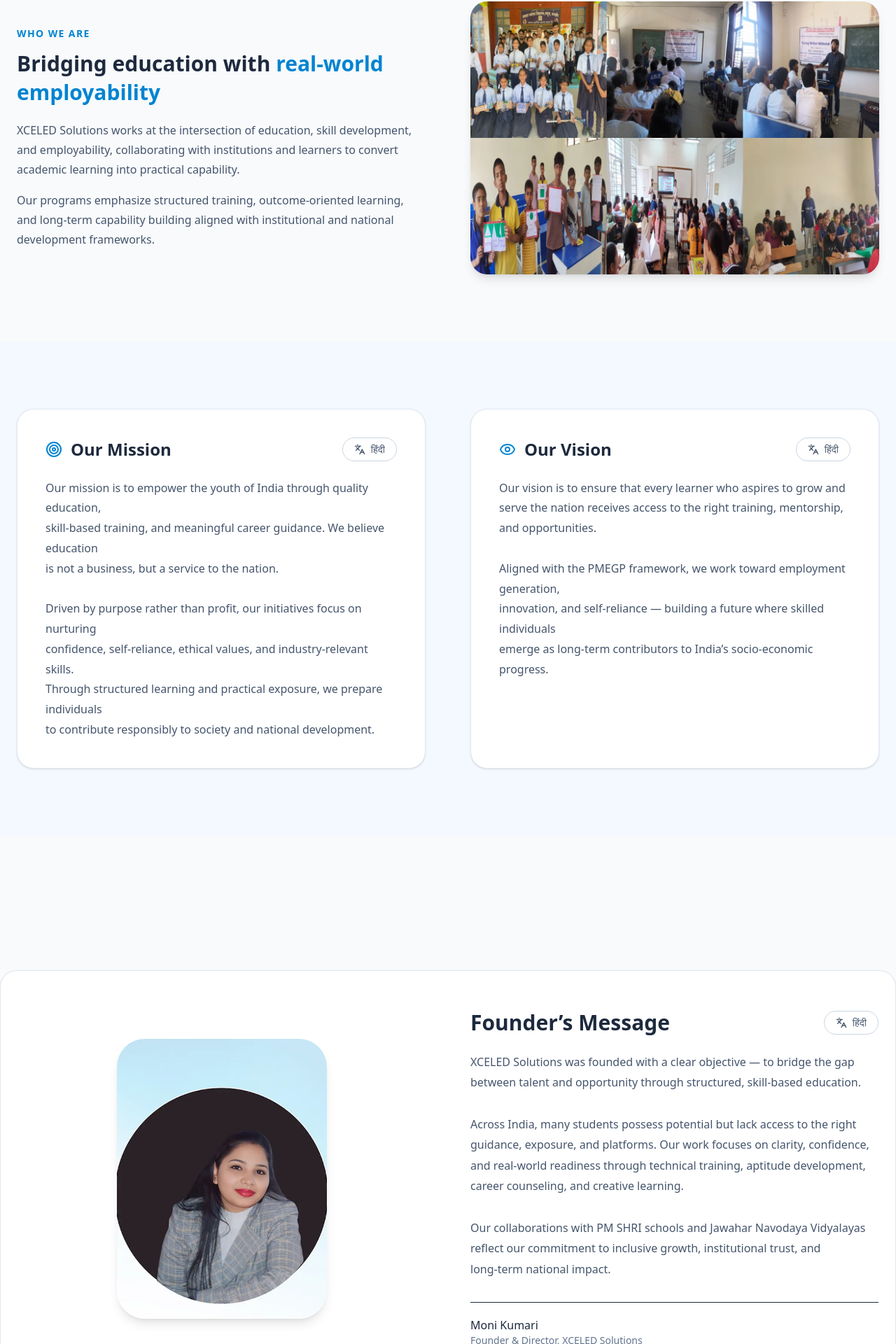
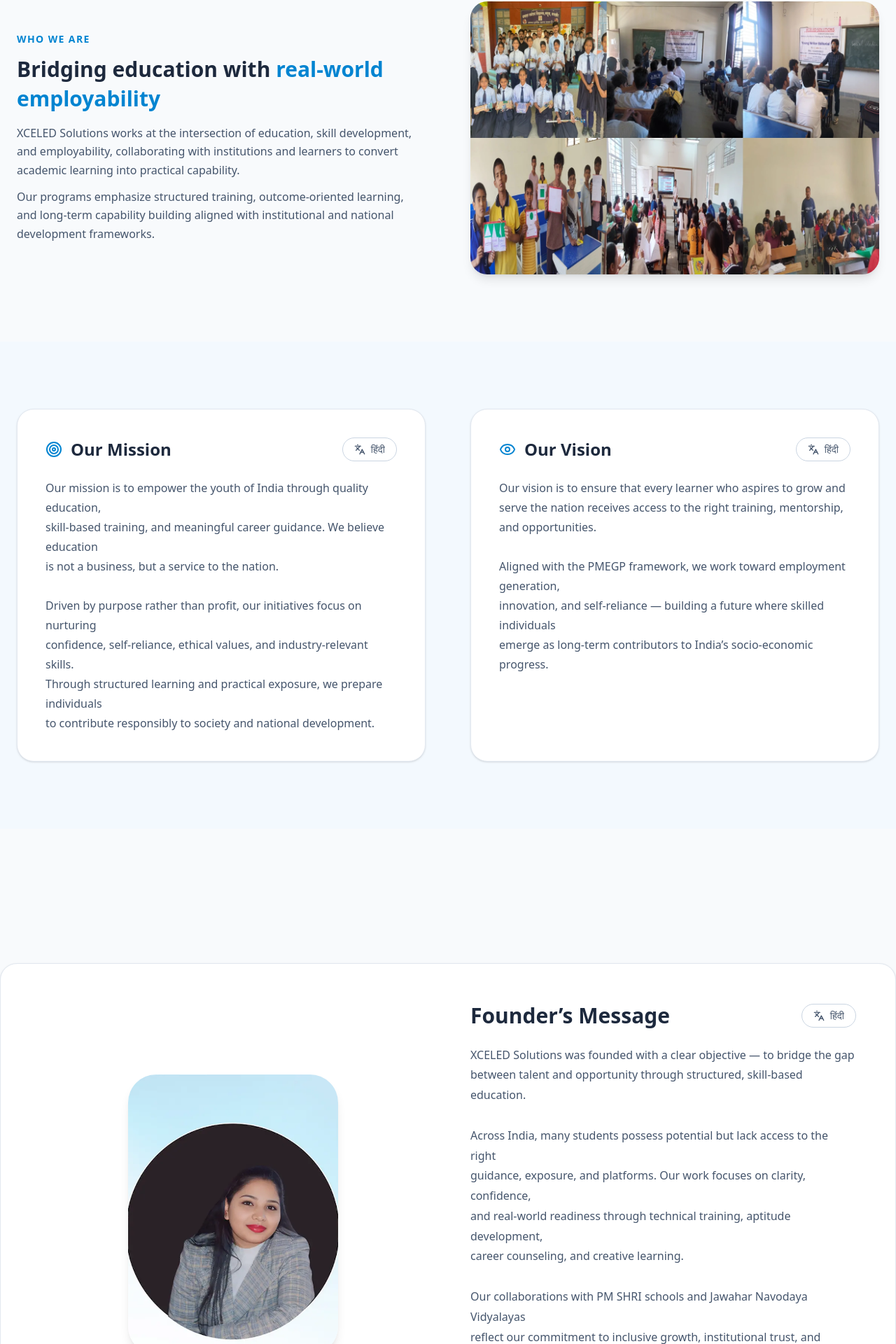
Before and after one commit to kaushalrajj/xceled_solution, a React (Vite) app: page /about in a window 1280 px wide. Shown: the part 481-2401 px from the top of the page at 70% size. Built offline with nearby package versions, Linux system fonts and the light colour scheme.

Commit message:
xcelled completetion 6

```diff
--- a/src/components/pages/About.jsx
+++ b/src/components/pages/About.jsx
@@ -41,10 +41,7 @@ const About = () => {
     visible: {
       opacity: 1,
       y: 0,
-      transition: {
-        duration: shouldReduceMotion ? 0 : 0.6,
-        ease: "easeOut",
-      },
+      transition: { duration: shouldReduceMotion ? 0 : 0.6, ease: "easeOut" },
     },
   };
 
@@ -154,8 +151,7 @@ PM SHRI विद्यालयों और जवाहर नवोदय
   );
 
   const prev = useCallback(
-    () =>
-      setIndex((p) => (p === 0 ? teamMembers.length - 1 : p - 1)),
+    () => setIndex((p) => (p === 0 ? teamMembers.length - 1 : p - 1)),
     [teamMembers.length]
   );
 
@@ -164,24 +160,23 @@ PM SHRI विद्यालयों और जवाहर नवोदय
     return index * (cardRef.current.offsetWidth + 40);
   };
 
-  /* ================= RENDER ================= */
   return (
-    <section className="relative w-full pt-24 pb-24 bg-slate-50 text-slate-800">
+    <section className="relative w-full pt-20 sm:pt-24 pb-20 sm:pb-24 bg-slate-50 text-slate-800">
       {/* ================= INTRO ================= */}
       <motion.div
         variants={fadeUp}
         initial="hidden"
         animate="visible"
-        className="max-w-5xl mx-auto px-6 mb-24"
+        className="max-w-5xl mx-auto px-6 mb-16 sm:mb-24"
       >
-        <div className="bg-white rounded-3xl px-12 py-14 text-center shadow-sm border border-slate-200">
-          <p className="uppercase tracking-[0.35em] text-sm font-bold text-sky-600 mb-6">
+        <div className="bg-white rounded-3xl px-8 sm:px-12 py-10 sm:py-14 text-center shadow-sm border border-slate-200">
+          <p className="uppercase tracking-[0.3em] text-sm font-bold text-sky-600 mb-4 sm:mb-6">
             About Us
           </p>
-          <h1 className="text-4xl md:text-5xl font-bold mb-6">
+          <h1 className="text-3xl sm:text-4xl md:text-5xl font-bold mb-4 sm:mb-6">
             About <span className="text-sky-600">XCELED Solutions</span>
           </h1>
-          <p className="text-base sm:text-lg text-slate-600 max-w-3xl mx-auto leading-[1.7]">
+          <p className="text-sm sm:text-lg text-slate-600 max-w-3xl mx-auto leading-[1.7]">
             A PMEGP-supported, MSME-registered, women-led initiative dedicated
             to skill development, entrepreneurship, and employment-oriented
             education across India.
@@ -195,22 +190,22 @@ PM SHRI विद्यालयों और जवाहर नवोदय
         initial="hidden"
         whileInView="visible"
         viewport={{ once: true }}
-        className="max-w-7xl mx-auto px-6 grid lg:grid-cols-2 gap-16 items-center mb-24"
+        className="max-w-7xl mx-auto px-6 grid lg:grid-cols-2 gap-8 sm:gap-16 items-center mb-12 sm:mb-24"
       >
         <div>
           <p className="uppercase tracking-widest text-sm font-bold text-sky-600 mb-3">
             Who We Are
           </p>
-          <h2 className="text-2xl md:text-3xl font-bold mb-5 leading-snug">
+          <h2 className="text-xl sm:text-3xl font-bold mb-4 leading-snug">
             Bridging education with
             <span className="text-sky-600"> real-world employability</span>
           </h2>
-          <p className="text-slate-600 leading-[1.75] mb-4">
+          <p className="text-slate-600 leading-[1.65] mb-3">
             XCELED Solutions works at the intersection of education, skill
             development, and employability, collaborating with institutions and
             learners to convert academic learning into practical capability.
           </p>
-          <p className="text-slate-600 leading-[1.75]">
+          <p className="text-slate-600 leading-[1.65]">
             Our programs emphasize structured training, outcome-oriented
             learning, and long-term capability building aligned with
             institutional and national development frameworks.
@@ -227,8 +222,9 @@ PM SHRI विद्यालयों और जवाहर नवोदय
       </motion.div>
 
       {/* ================= MISSION & VISION ================= */}
-      <div className="bg-sky-50/60 py-24 mb-24">
-        <div className="max-w-7xl mx-auto px-6 grid md:grid-cols-2 gap-16">
+      {/* ONLY THIS SECTION SPACING IS FIXED FOR MOBILE */}
+      <div className="bg-sky-50/60 py-12 sm:py-24 mb-12 sm:mb-24">
+        <div className="max-w-7xl mx-auto px-6 grid md:grid-cols-2 gap-8 sm:gap-16">
           {[
             {
               title: "Our Mission",
@@ -252,7 +248,7 @@ PM SHRI विद्यालयों और जवाहर नवोदय
               whileInView="visible"
               viewport={{ once: true }}
               {...softHover}
-              className="bg-white rounded-3xl p-10 shadow-sm border border-slate-200"
+              className="bg-white rounded-3xl p-8 sm:p-10 shadow-sm border border-slate-200"
             >
               <div className="flex justify-between items-center mb-6">
                 <div className="flex items-center gap-3">
@@ -269,7 +265,7 @@ PM SHRI विद्यालयों और जवाहर नवोदय
                   {item.lang === "en" ? "हिंदी" : "EN"}
                 </button>
               </div>
-              <p className="text-slate-600 leading-[1.8] whitespace-pre-line">
+              <p className="text-slate-600 leading-[1.75] whitespace-pre-line">
                 {item.text[item.lang]}
               </p>
             </motion.div>
@@ -283,19 +279,21 @@ PM SHRI विद्यालयों और जवाहर नवोदय
         initial="hidden"
         whileInView="visible"
         viewport={{ once: true }}
-        className="py-24 mb-24"
+        className="py-12 sm:py-24 mb-12 sm:mb-24"
       >
-        <div className="max-w-7xl mx-auto px-6 grid lg:grid-cols-2 gap-16 items-center bg-white rounded-3xl p-14 shadow-sm border border-slate-200">
+        <div className="max-w-7xl mx-auto px-6 grid lg:grid-cols-2 gap-10 sm:gap-16 items-center bg-white rounded-3xl p-10 sm:p-14 shadow-sm border border-slate-200">
           <motion.div {...softHover} className="flex justify-center">
             <img
               src={directorImg}
               alt="Founder"
-              className="w-[300px] h-[400px] object-cover rounded-[2.5rem] shadow-lg"
+              className="w-[280px] sm:w-[300px] h-[360px] sm:h-[400px] object-cover rounded-[2.5rem] shadow-lg"
             />
           </motion.div>
           <div>
             <div className="flex justify-between items-center mb-6">
-              <h3 className="text-3xl font-bold">Founder’s Message</h3>
+              <h3 className="text-2xl sm:text-3xl font-bold">
+                Founder’s Message
+              </h3>
               <button
                 onClick={() =>
                   setFounderLang((p) => (p === "en" ? "hi" : "en"))
@@ -306,10 +304,10 @@ PM SHRI विद्यालयों और जवाहर नवोदय
                 {founderLang === "en" ? "हिंदी" : "EN"}
               </button>
             </div>
-            <p className="text-slate-600 leading-[1.85] whitespace-pre-line mb-8">
+            <p className="text-slate-600 leading-[1.8] whitespace-pre-line mb-6">
               {founder[founderLang]}
             </p>
-            <div className="border-t pt-5">
+            <div className="border-t pt-4">
               <p className="font-medium">Moni Kumari</p>
               <p className="text-sm text-slate-500">
                 Founder & Director, XCELED Solutions
@@ -325,15 +323,17 @@ PM SHRI विद्यालयों और जवाहर नवोदय
         initial="hidden"
         whileInView="visible"
         viewport={{ once: true }}
-        className="max-w-7xl mx-auto px-6 mb-24"
+        className="max-w-7xl mx-auto px-6 mb-12 sm:mb-24"
       >
-        <h2 className="text-3xl font-bold text-center mb-14">Our Team</h2>
+        <h2 className="text-2xl sm:text-3xl font-bold text-center mb-8 sm:mb-14">
+          Our Team
+        </h2>
 
         <div className="overflow-hidden">
           <motion.div
             animate={{ x: `-${getTranslateX()}px` }}
             transition={{ duration: 0.6, ease: "easeInOut" }}
-            className="flex gap-10"
+            className="flex gap-6 sm:gap-10"
           >
             {teamMembers.map((m, i) => (
               <motion.div
@@ -342,7 +342,7 @@ PM SHRI विद्यालयों और जवाहर नवोदय
                 {...softHover}
                 className="min-w-[85vw] sm:min-w-[360px] bg-white rounded-3xl p-8 text-center shadow-sm border border-slate-200"
               >
-                <div className="w-44 h-44 mx-auto mb-6 rounded-2xl overflow-hidden">
+                <div className="w-40 h-40 sm:w-44 sm:h-44 mx-auto mb-5 rounded-2xl overflow-hidden">
                   <img
                     src={m.image}
                     alt={m.name}
@@ -356,7 +356,7 @@ PM SHRI विद्यालयों और जवाहर नवोदय
           </motion.div>
         </div>
 
-        <div className="flex justify-center gap-6 mt-14">
+        <div className="flex justify-center gap-6 mt-10 sm:mt-14">
           <button
             onClick={prev}
             className="p-3 rounded-full border border-slate-300 hover:bg-slate-100 transition"
@@ -378,27 +378,27 @@ PM SHRI विद्यालयों और जवाहर नवोदय
         initial="hidden"
         whileInView="visible"
         viewport={{ once: true }}
-        className="max-w-5xl mx-auto px-6 text-center py-16 bg-slate-100 rounded-3xl"
+        className="max-w-5xl mx-auto px-6 text-center py-12 sm:py-16 bg-slate-100 rounded-3xl"
       >
-        <h3 className="text-3xl md:text-4xl font-bold mb-6">
+        <h3 className="text-2xl sm:text-4xl font-bold mb-5">
           Empowering learners today,
           <br className="hidden md:block" />
           shaping responsible nation builders for tomorrow
         </h3>
-        <p className="text-base sm:text-lg text-slate-600 max-w-3xl mx-auto mb-10">
+        <p className="text-sm sm:text-lg text-slate-600 max-w-3xl mx-auto mb-8">
           Partner with us in creating meaningful, institution-aligned
           educational impact across India.
         </p>
-        <div className="flex justify-center gap-5">
+        <div className="flex justify-center gap-4 sm:gap-5">
           <Link
             to="/services"
-            className="px-9 py-3.5 rounded-full bg-sky-600 text-white hover:bg-sky-700 transition"
+            className="px-8 py-3 rounded-full bg-sky-600 text-white hover:bg-sky-700 transition"
           >
             Explore Our Programs
           </Link>
           <Link
             to="/contact"
-            className="px-9 py-3.5 rounded-full border border-sky-600 text-sky-600 hover:bg-sky-50 transition"
+            className="px-8 py-3 rounded-full border border-sky-600 text-sky-600 hover:bg-sky-50 transition"
           >
             Partner With Us
           </Link>
```
Also changed, not shown: src/components/pages/Services.jsx (+72 -60 lines).
